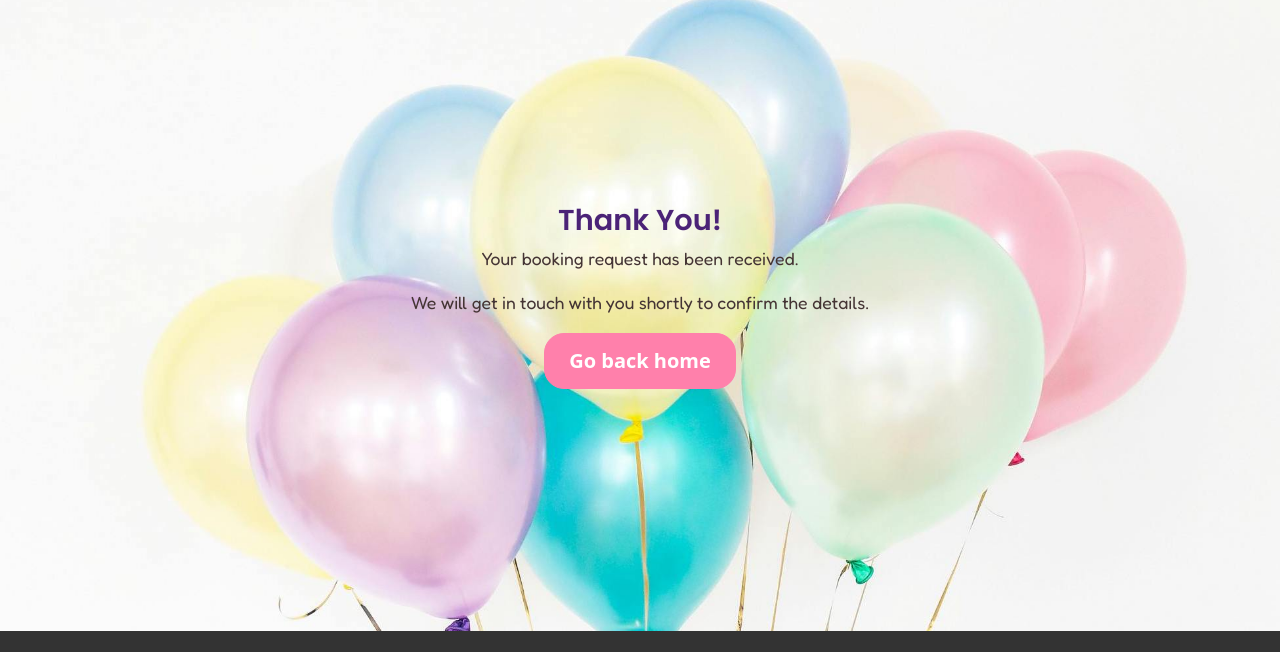
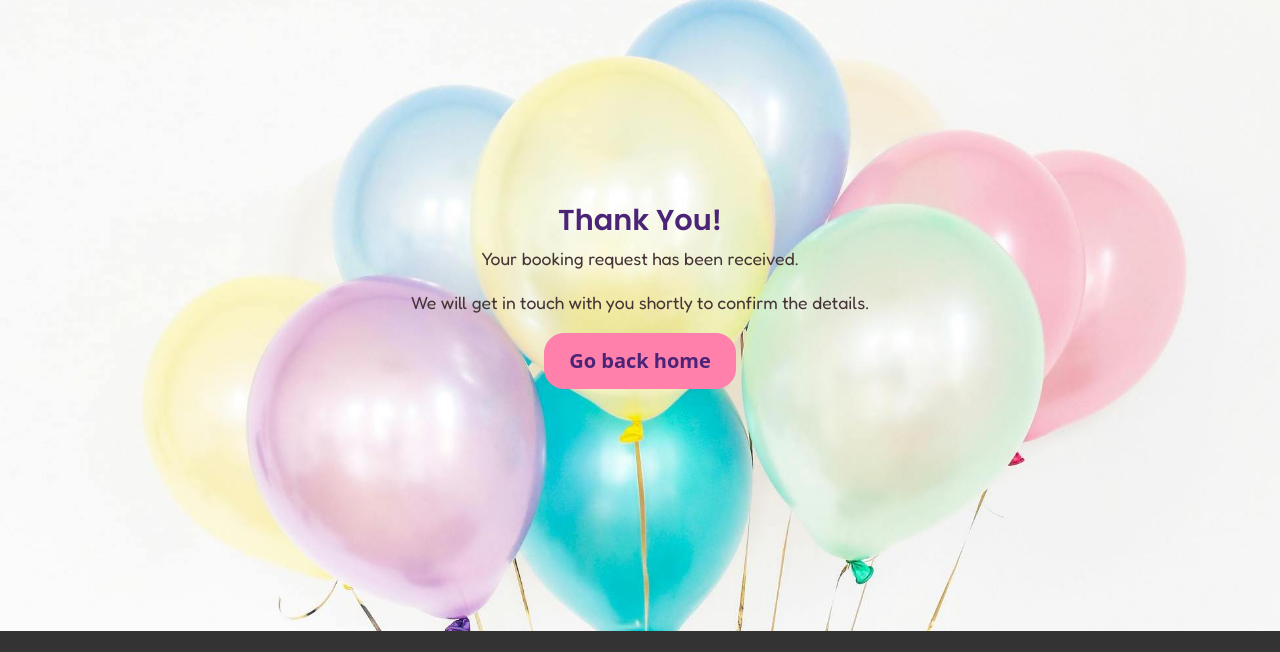
Before and after one commit to IrinaAdeniyi/FunTime-Celebrations, a plain HTML site: page confirmation.html in a window 1280 px wide. Shown: the part 76-728 px from the top of the page. Drawn offline with nearby package versions, Linux system fonts and the light colour scheme.

Commit message:
Change button on confirmation page for accesibility

```diff
--- a/assets/css/style.css
+++ b/assets/css/style.css
@@ -316,7 +316,7 @@ ul {
 .confirmation-hero .btn-custom {
     background-color: var(--primary-color);
     border-color: var(--primary-color);
-    color: white;
+    color: var(--highlight-color);
     font-weight: bold;
     padding: 12px 24px;
     margin-bottom: 30px;
```
